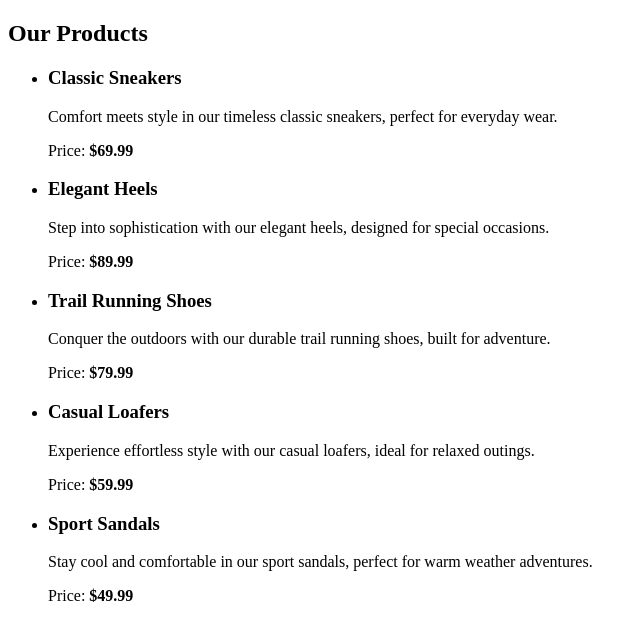
After one commit to Ema-nuelly/python-flask, a Flask app: page /products in a window 1280 px wide. The commit adds this page. Shown: the top 641 px of the page, without its empty margins (0-643 px from the left). Run offline with Flask 3, Linux system fonts and the light colour scheme.

Commit message:
dunno.py

```diff
--- a/microblog/app.py
+++ b/microblog/app.py
@@ -2,11 +2,19 @@ from flask import Flask, render_template
 app = Flask (__name__)
 @app.route('/')
 def index():
-    return render_template("index.html")
+    return render_template("index.html", hour = "19:06")
 
 @app.route("/contact")
 def contato():
     return render_template("contact.html", phone = "(87) 94002-8922")
 
+@app.route("/biography")
+def bio():
+    return render_template("bio.html", bio = "Conversey")
+
+@app.route("/products")
+def products():
+    return render_template("products.html", disclaimer = "Conversey")
+
 if __name__ == '__main__':
     app.run()
--- /dev/null
+++ b/microblog/templates/products.html
@@ -0,0 +1,41 @@
+<!DOCTYPE html>
+<html lang="en">
+<head>
+    <meta charset="UTF-8">
+    <meta name="viewport" content="width=device-width, initial-scale=1.0">
+    <title>Products and Prices</title>
+</head>
+<body>
+    <div class="product-list">
+        <h2>Our Products</h2>
+        <ul>
+            <li>
+                <h3>Classic Sneakers</h3>
+                <p>Comfort meets style in our timeless classic sneakers, perfect for everyday wear.</p>
+                <p>Price: <strong>$69.99</strong></p>
+            </li>
+            <li>
+                <h3>Elegant Heels</h3>
+                <p>Step into sophistication with our elegant heels, designed for special occasions.</p>
+                <p>Price: <strong>$89.99</strong></p>
+            </li>
+            <li>
+                <h3>Trail Running Shoes</h3>
+                <p>Conquer the outdoors with our durable trail running shoes, built for adventure.</p>
+                <p>Price: <strong>$79.99</strong></p>
+            </li>
+            <li>
+                <h3>Casual Loafers</h3>
+                <p>Experience effortless style with our casual loafers, ideal for relaxed outings.</p>
+                <p>Price: <strong>$59.99</strong></p>
+            </li>
+            <li>
+                <h3>Sport Sandals</h3>
+                <p>Stay cool and comfortable in our sport sandals, perfect for warm weather adventures.</p>
+                <p>Price: <strong>$49.99</strong></p>
+            </li>
+        </ul>
+    </div>
+
+</body>
+</html>
```
Also changed, not shown: microblog/templates/bio.html (added, +21 -0 lines), microblog/templates/index.html (+6 -1 lines), 1 other file.
